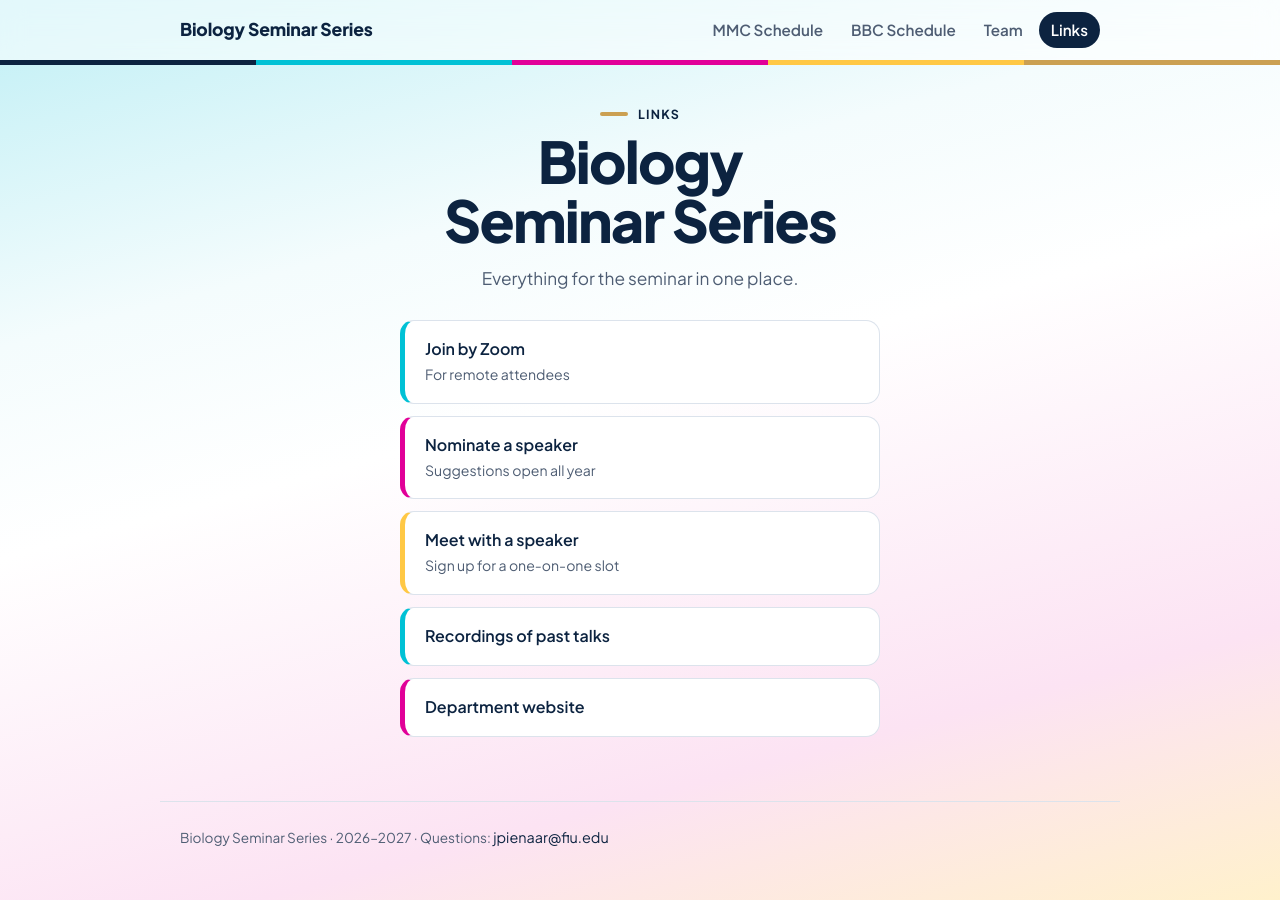
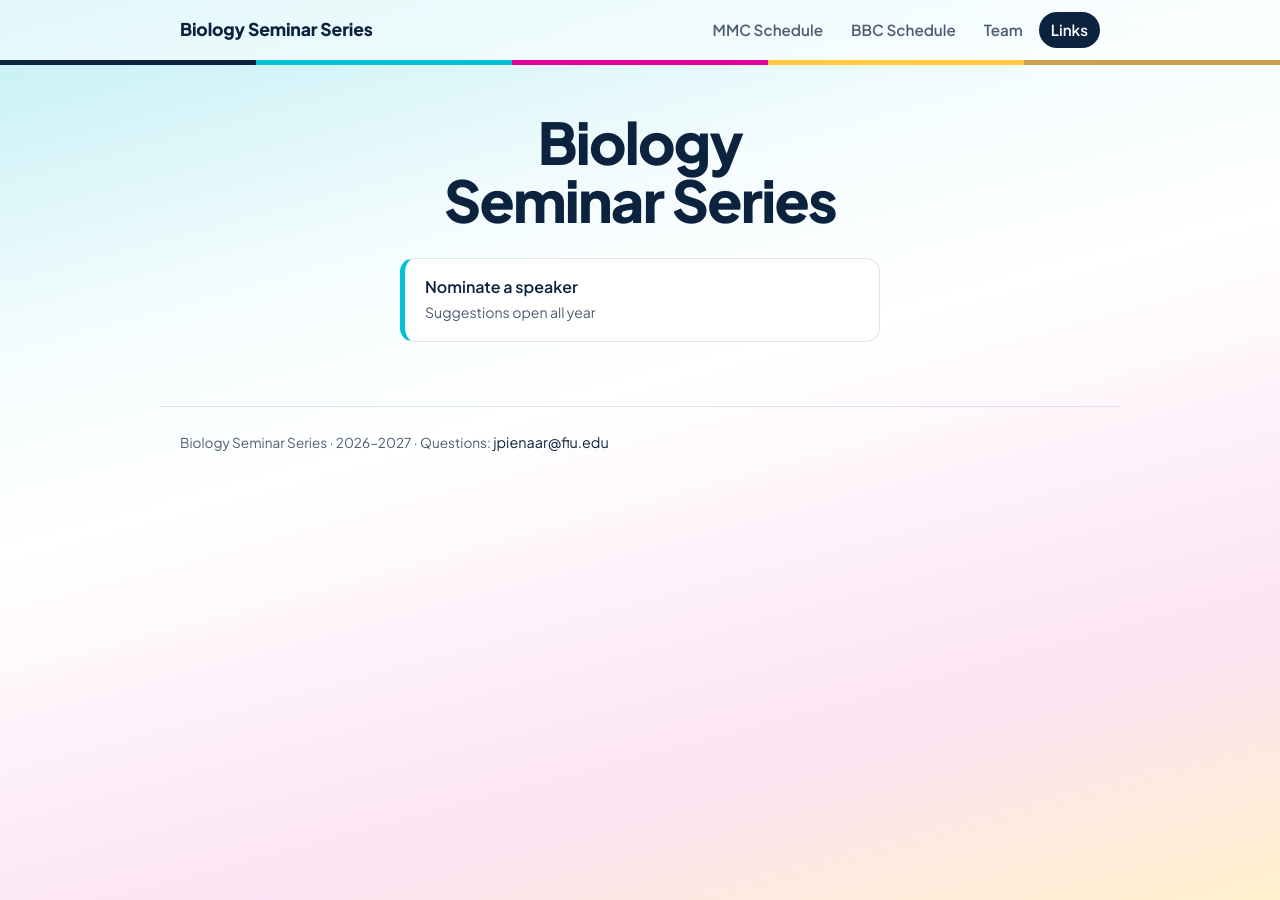
Before and after one commit to fiu-bio-seminar/fiu-bio-seminar.github.io, a Jekyll site: the page built from links.html, in a window 1280 px wide. Built offline with Jekyll 4.4.1, drawn with Linux system fonts in a browser that asks for light colours.

```diff
--- a/_data/links.yml
+++ b/_data/links.yml
@@ -1,19 +1,7 @@
 # The Links page. One block per link, in display order.
 # note: is optional; leave note: "" to omit the second line.
-intro: "Everything for the seminar in one place."
+intro:
 items:
-  - label: "Join by Zoom"
-    note: "For remote attendees"
-    url: "https://example.edu/zoom"
   - label: "Nominate a speaker"
     note: "Suggestions open all year"
     url: "https://example.edu/nominate"
-  - label: "Meet with a speaker"
-    note: "Sign up for a one-on-one slot"
-    url: "https://example.edu/signup"
-  - label: "Recordings of past talks"
-    note: ""
-    url: "https://example.edu/recordings"
-  - label: "Department website"
-    note: ""
-    url: "https://example.edu/biology"
--- a/_layouts/flyer.html
+++ b/_layouts/flyer.html
@@ -26,6 +26,9 @@
 /* Letter-size poster. Colors are fixed brand constants (a printed flyer
    does not follow the screen's dark mode). */
 :root { --band: #F2D33C; --bar: #0E4A5E; --ink: #000000; --rule: #1A1A1A; }
+.campus-bbc { --band: #1B5E8C; --bar: #A8E0DA; }
+.campus-bbc .top,
+.campus-bbc .foot { color: #081E3F; }
 @page { size: letter; margin: 0; }
 * { box-sizing: border-box; }
 html { background: #5A6472; }
@@ -80,7 +83,7 @@
   <span>{% assign pdf = page.url | replace: ".html", ".pdf" %}{% assign have = site.static_files | where: "path", pdf %}{% if have.size > 0 and page.hidden != true %}<a href="{{ pdf | split: "/" | last }}" download>Download PDF</a> &nbsp; {% endif %}<button type="button" onclick="window.print()">Print / Save as PDF</button></span>
 </div>
 
-<div class="sheet"{% if page.template or page.hidden or page.speaker == nil %} data-no-pdf{% endif %}>
+<div class="sheet campus-{{ page.campus | downcase }}"{% if page.template or page.hidden or page.speaker == nil %} data-no-pdf{% endif %}>
   <div class="top">{{ series }} | {{ page.semester }}</div>
   {% if s.flyer_logo %}<img class="logo" src="{% unless s.flyer_logo contains '://' %}../{% endunless %}{{ s.flyer_logo }}" alt="">{% endif %}
 
--- a/links.html
+++ b/links.html
@@ -4,7 +4,6 @@
 permalink: /links.html
 ---
 <div class="links">
-  <div class="kicker">Links</div>
   <h1>{{ site.data.site.name }}</h1>
   <p class="lede">{{ site.data.links.intro }}</p>
   <div class="linklist">
```
Also changed, not shown: _data/site.yml (+1 -6 lines), images/BBC/2026_Fall/leavitt.png (deleted).
